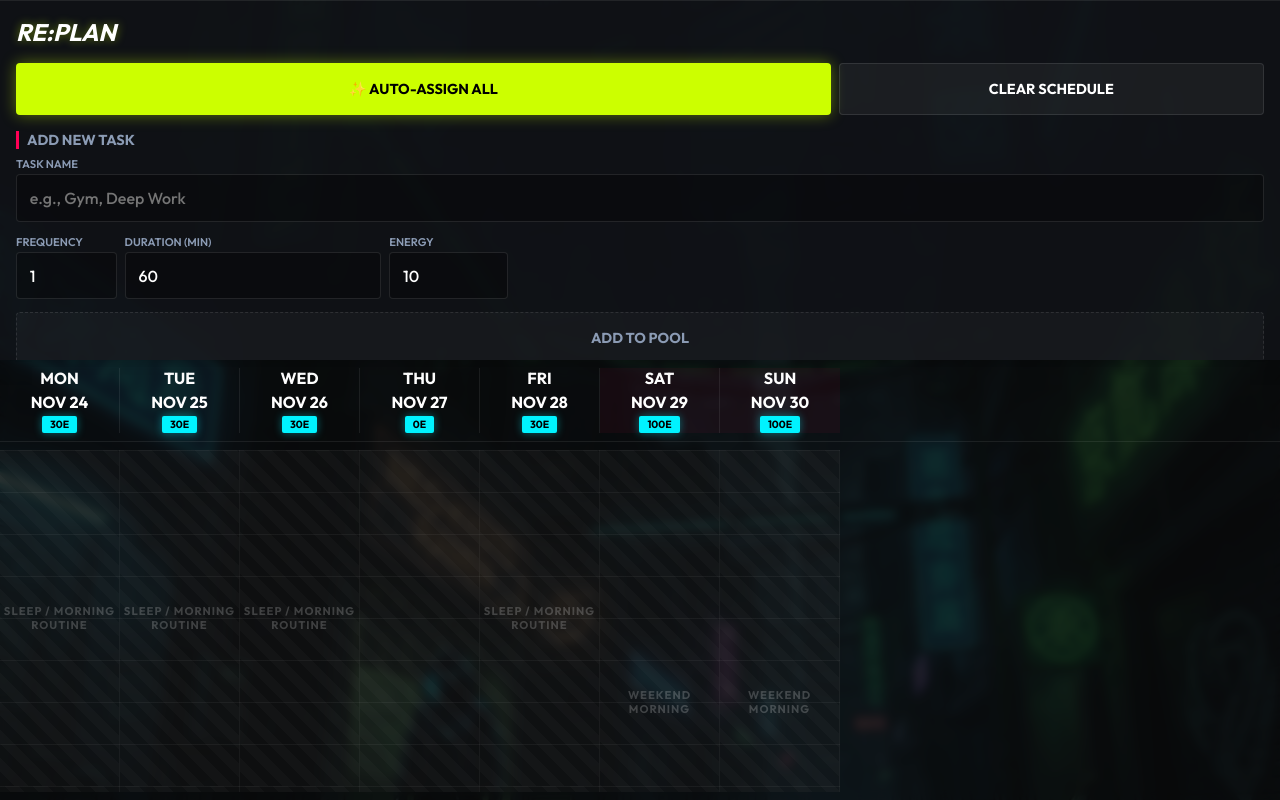
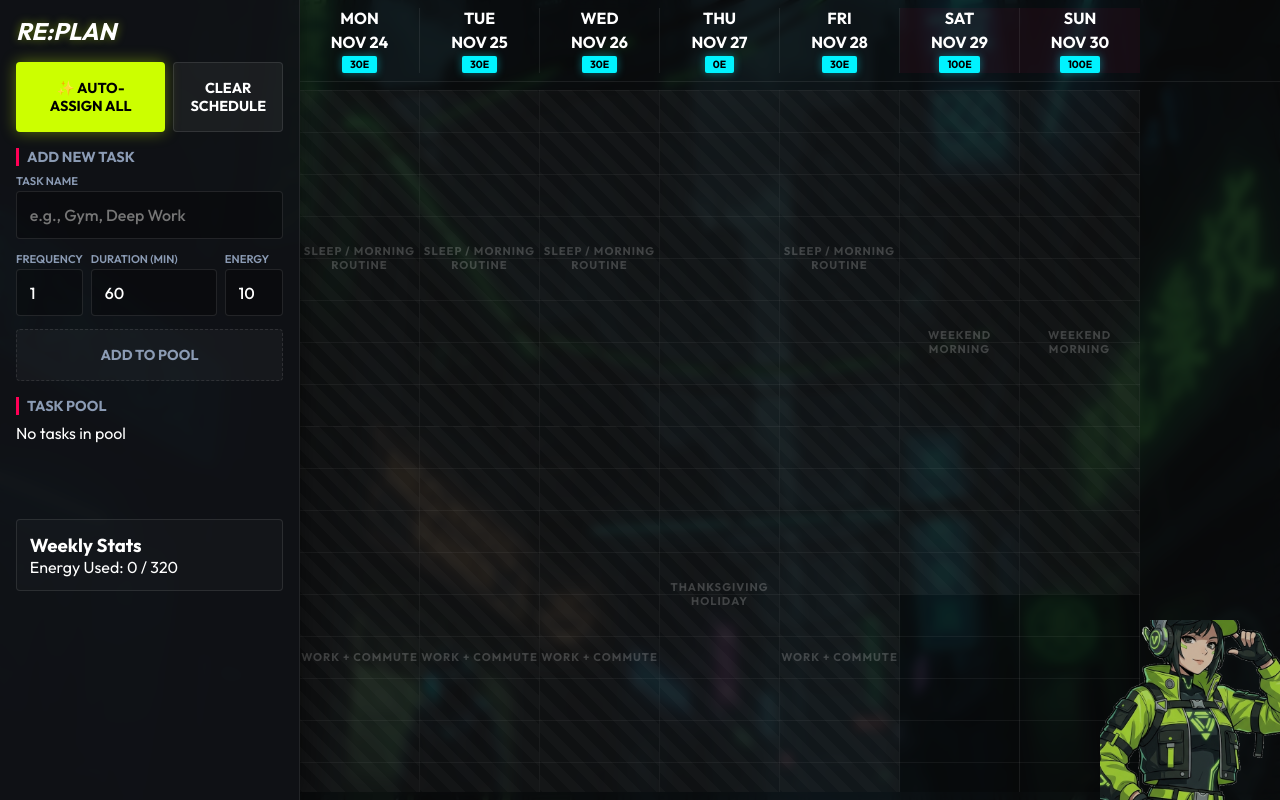
Before and after one commit to Natahan1996/Re_PlanMobile, a plain HTML site: page index.html in a window 1280 px wide. Drawn offline with Linux system fonts and the light colour scheme.

Commit message:
Restore mascot and add landscape support

```diff
--- a/mobile_style.css
+++ b/mobile_style.css
@@ -39,7 +39,8 @@ body {
     background-attachment: fixed;
     color: var(--text-main);
     height: 100vh;
-    overflow: hidden; /* Prevent body scroll, handle in containers */
+    overflow: hidden;
+    /* Prevent body scroll, handle in containers */
 }
 
 .app-container {
@@ -52,7 +53,8 @@ body {
 
 /* Calendar View - Mobile Optimized */
 .calendar-view {
-    flex: 1; /* Takes remaining space */
+    flex: 1;
+    /* Takes remaining space */
     display: flex;
     flex-direction: column;
     background: rgba(10, 10, 10, 0.5);
@@ -60,7 +62,8 @@ body {
     text-align: center;
     font-weight: 700;
     text-transform: uppercase;
-    overflow: hidden; /* Internal scrolling */
+    overflow: hidden;
+    /* Internal scrolling */
 }
 
 .calendar-header {
@@ -68,8 +71,10 @@ body {
     border-bottom: var(--glass-border);
     padding-bottom: 0.5rem;
     margin-bottom: 0.5rem;
-    overflow-x: auto; /* Allow header to scroll if needed, though we'll sync or fix it */
-    scrollbar-width: none; /* Hide scrollbar */
+    overflow-x: auto;
+    /* Allow header to scroll if needed, though we'll sync or fix it */
+    scrollbar-width: none;
+    /* Hide scrollbar */
 }
 
 .calendar-header::-webkit-scrollbar {
@@ -77,7 +82,8 @@ body {
 }
 
 .day-header {
-    flex: 0 0 120px; /* Fixed width per day */
+    flex: 0 0 120px;
+    /* Fixed width per day */
     border-right: var(--glass-border);
     display: flex;
     flex-direction: column;
@@ -106,15 +112,19 @@ body {
 
 .calendar-grid {
     flex: 1;
-    display: flex; /* Horizontal layout */
-    overflow: auto; /* Both directions */
+    display: flex;
+    /* Horizontal layout */
+    overflow: auto;
+    /* Both directions */
     scroll-snap-type: x mandatory;
 }
 
 .day-column {
-    flex: 0 0 120px; /* Match header width */
+    flex: 0 0 120px;
+    /* Match header width */
     border-right: var(--glass-border);
-    height: 1008px; /* 24h * 42px */
+    height: 1008px;
+    /* 24h * 42px */
     position: relative;
     background: rgba(0, 0, 0, 0.2);
     background-image: linear-gradient(to bottom, rgba(255, 255, 255, 0.05) 1px, transparent 1px);
@@ -166,13 +176,22 @@ body {
     font-weight: 600;
 }
 
-.scheduled-task.energy-high { border-left-color: var(--accent-tertiary); }
-.scheduled-task.energy-med { border-left-color: #ffaa00; }
-.scheduled-task.energy-low { border-left-color: var(--accent-primary); }
+.scheduled-task.energy-high {
+    border-left-color: var(--accent-tertiary);
+}
+
+.scheduled-task.energy-med {
+    border-left-color: #ffaa00;
+}
+
+.scheduled-task.energy-low {
+    border-left-color: var(--accent-primary);
+}
 
 /* Sidebar - Mobile: Bottom Sheet / Drawer */
 .sidebar {
-    height: 45vh; /* Take up bottom half */
+    height: 45vh;
+    /* Take up bottom half */
     width: 100%;
     background-color: var(--bg-sidebar);
     border-top: var(--glass-border);
@@ -182,7 +201,7 @@ body {
     gap: 1rem;
     overflow-y: auto;
     z-index: 20;
-    box-shadow: 0 -5px 20px rgba(0,0,0,0.5);
+    box-shadow: 0 -5px 20px rgba(0, 0, 0, 0.5);
 }
 
 .brand {
@@ -201,7 +220,8 @@ body {
 }
 
 .brand .subtitle {
-    display: none; /* Hide subtitle on mobile to save space */
+    display: none;
+    /* Hide subtitle on mobile to save space */
 }
 
 /* Controls */
@@ -214,7 +234,8 @@ button {
     cursor: pointer;
     border: none;
     border-radius: 4px;
-    padding: 1rem; /* Larger touch target */
+    padding: 1rem;
+    /* Larger touch target */
     font-family: var(--font-main);
     font-weight: 700;
     text-transform: uppercase;
@@ -270,11 +291,13 @@ input {
     background-color: rgba(0, 0, 0, 0.3);
     border: 1px solid var(--border-color);
     border-radius: 4px;
-    padding: 0.8rem; /* Larger touch target */
+    padding: 0.8rem;
+    /* Larger touch target */
     color: var(--text-main);
     font-family: var(--font-main);
     font-weight: 500;
-    font-size: 16px; /* Prevent iOS zoom */
+    font-size: 16px;
+    /* Prevent iOS zoom */
 }
 
 .btn-add {
@@ -304,8 +327,23 @@ input {
     align-items: center;
 }
 
+/* Mascot - Restored */
 .mascot-container {
-    display: none; /* Hide mascot on mobile to save space */
+    display: block;
+    position: absolute;
+    bottom: 0;
+    right: 0;
+    width: 120px;
+    /* Smaller for mobile */
+    opacity: 0.8;
+    pointer-events: none;
+    z-index: 1;
+}
+
+.mascot-img {
+    width: 100%;
+    height: auto;
+    display: block;
 }
 
 /* Stats */
@@ -313,12 +351,16 @@ input {
     padding: 0.8rem;
     border-radius: 4px;
     border: 1px solid var(--border-color);
-    background: rgba(255,255,255,0.02);
+    background: rgba(255, 255, 255, 0.02);
+    position: relative;
+    z-index: 2;
+    /* Above mascot */
 }
 
 /* Mobile specific tweaks */
 #debug-btn {
-    display: none; /* Hide debug on mobile */
+    display: none;
+    /* Hide debug on mobile */
 }
 
 /* Scrollbar hiding for cleaner mobile look */
@@ -326,5 +368,42 @@ input {
     width: 4px;
     height: 4px;
 }
-::-webkit-scrollbar-track { background: transparent; }
-::-webkit-scrollbar-thumb { background: rgba(255,255,255,0.2); border-radius: 2px; }
+
+::-webkit-scrollbar-track {
+    background: transparent;
+}
+
+::-webkit-scrollbar-thumb {
+    background: rgba(255, 255, 255, 0.2);
+    border-radius: 2px;
+}
+
+/* Landscape Mode Optimization */
+@media (orientation: landscape) {
+    .app-container {
+        flex-direction: row;
+    }
+
+    .sidebar {
+        width: 300px;
+        height: 100%;
+        border-top: none;
+        border-right: var(--glass-border);
+        overflow-y: auto;
+    }
+
+    .calendar-view {
+        height: 100%;
+        overflow: hidden;
+    }
+
+    .calendar-grid {
+        /* In landscape, maybe we can fit more? */
+        /* Keep horizontal scroll but maybe wider columns? */
+    }
+
+    .mascot-container {
+        width: 180px;
+        /* Larger in landscape */
+    }
+}
```
